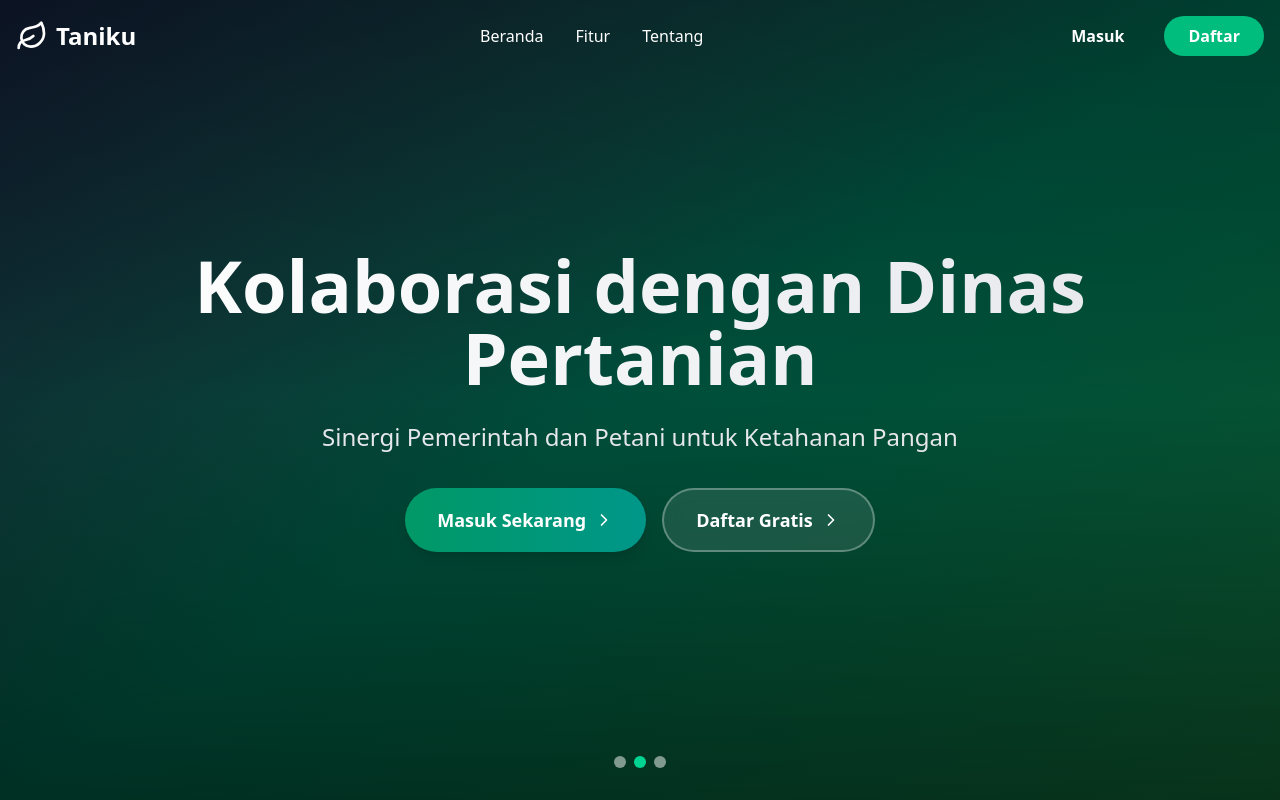
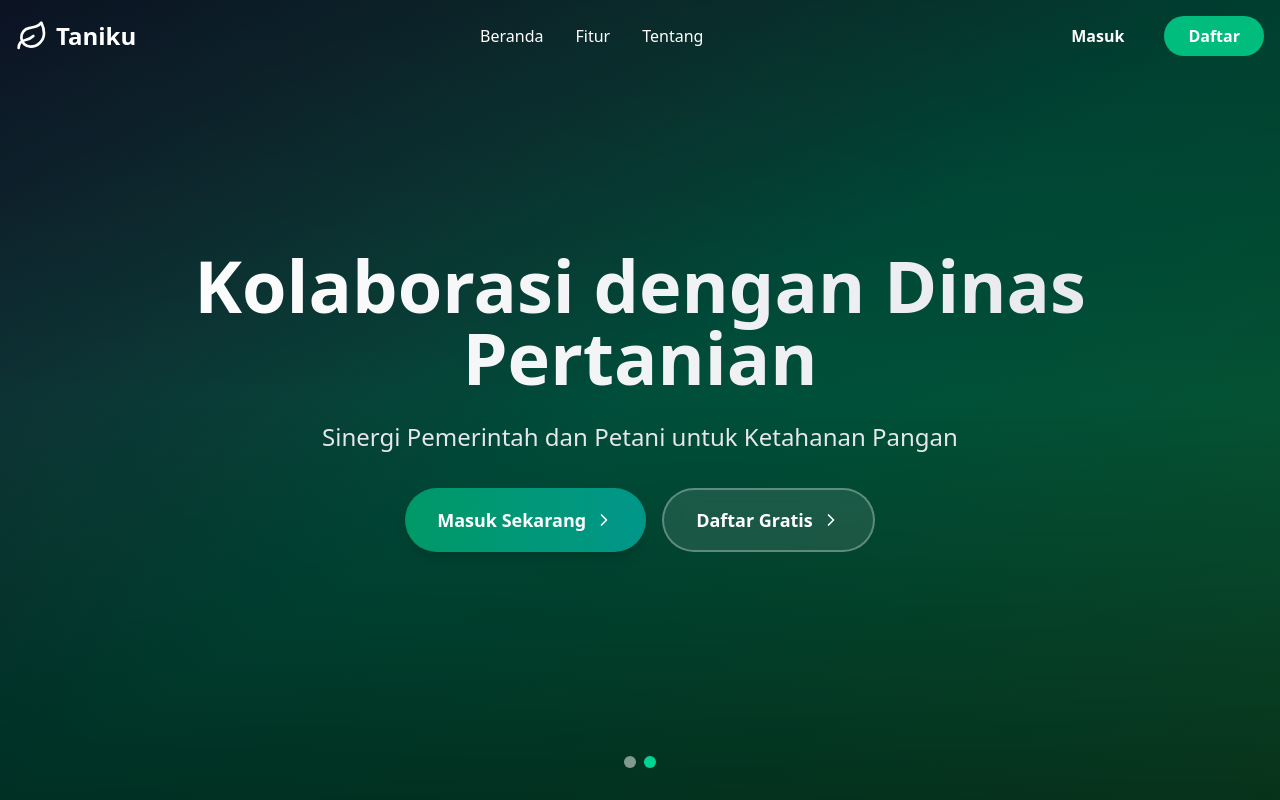
Before and after one commit to mazrohaaniss/Taniku, a React (Vite) app: page / in a window 1280 px wide. Shown: the top 800 px of the page. Built offline with nearby package versions, Linux system fonts and the light colour scheme; no server answers; the database is empty.

Commit message:
hapus tulisan di landing page

```diff
--- a/src/pages/LandingPage.jsx
+++ b/src/pages/LandingPage.jsx
@@ -19,11 +19,6 @@ export default function LandingPage() {
     {
       title: "Kolaborasi dengan Dinas Pertanian",
       subtitle: "Sinergi Pemerintah dan Petani untuk Ketahanan Pangan",
-      bg: "bg-gradient-to-br from-slate-900 via-emerald-900 to-green-900"
-    },
-    {
-      title: "Smart Farming Solution",
-      subtitle: "Teknologi IoT dan AI untuk Pertanian Berkelanjutan",
       bg: "bg-gradient-to-br from-slate-900 via-emerald-900 to-green-900"
     }
   ];
```
